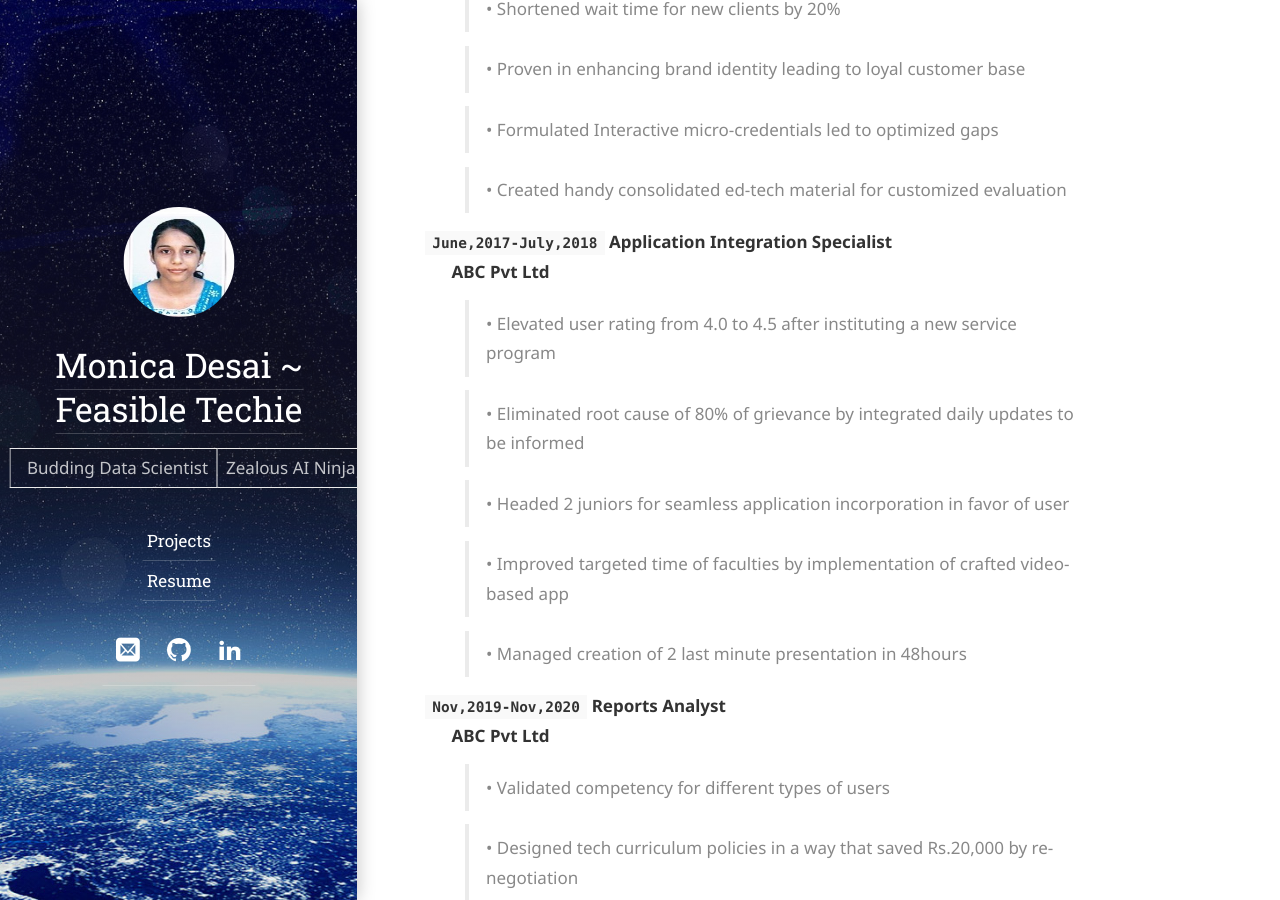
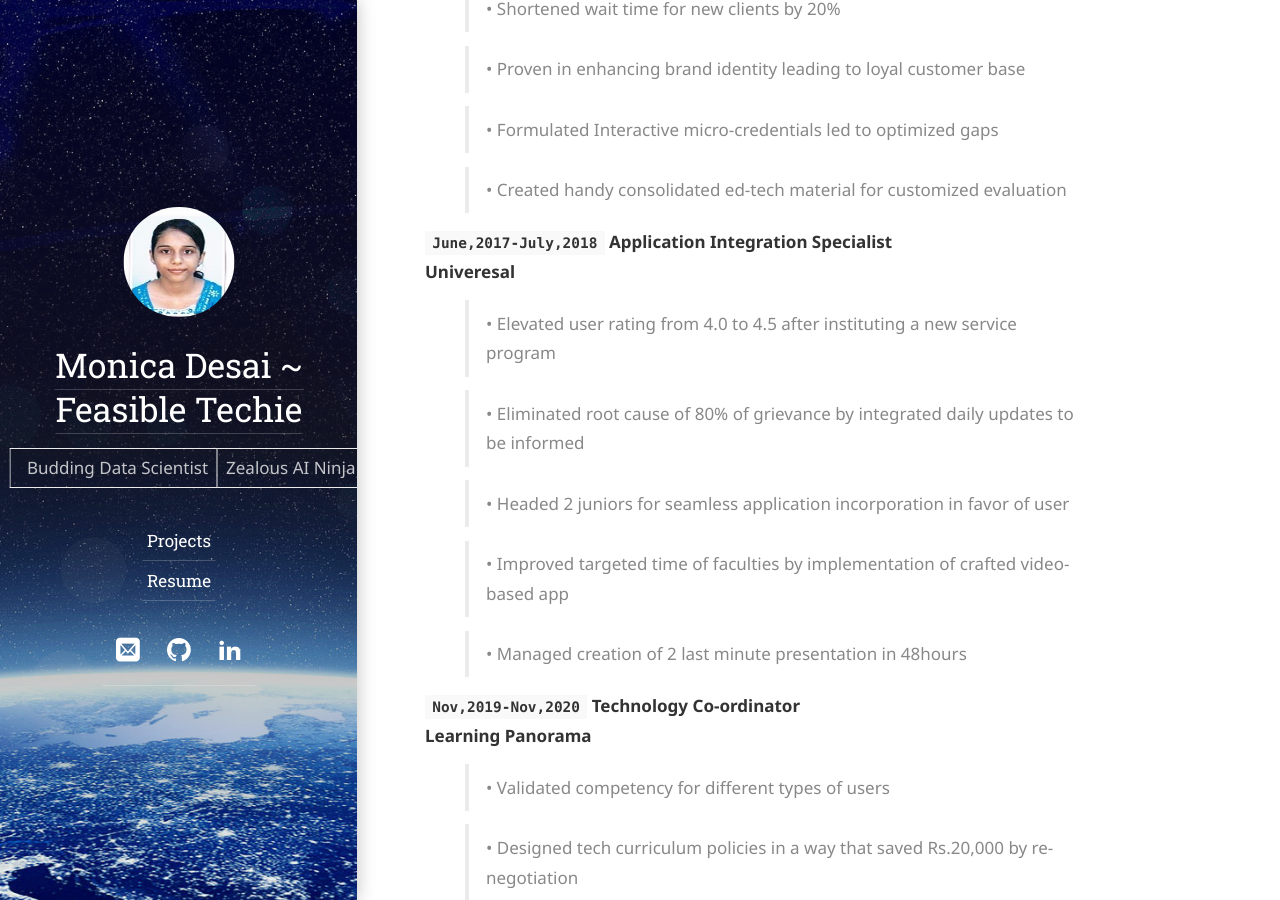
Before and after one commit to monicadesai/monicadesAI-tech.github.io, a Jekyll site: the page built from about.md, in a window 1280 px wide and 900 px high, scrolled down 2742 px. Built offline with Jekyll 4.4.1, drawn with Linux system fonts in a browser that asks for light colours; some web fonts are replaced; our own code applies the rules of GitHub Pages for plain Markdown files.

Commit message:
Update about.md

```diff
--- a/about.md
+++ b/about.md
@@ -65,8 +65,8 @@ Indian Space Research Organization & Indian Insititute of Remote Sensing Certifi
 
 ## **Employment**
 
-`Nov,2019-Nov,2020` **Reports Analyst**
-&nbsp; &nbsp; &nbsp; Cozzy Pvt Ltd
+`Nov,2019-Nov,2020` **Reports Analyst** <br/>
+                    Cozzy Pvt Ltd
 
 : > •	Identified KPIs that raised area coverage 2 times more
 : > •	Structured shipping logs resulted in unified resources
@@ -74,8 +74,8 @@ Indian Space Research Organization & Indian Insititute of Remote Sensing Certifi
 : > •	Conducted quantitative & qualitative visualization analytics on broad array of issues leveraged quarter of deliverables
 : > •	Created process that reduced production time by 20minutes
 
-`Aug,2018-Oct,2019` **Ed-Tech Analyst**
-&nbsp; &nbsp; &nbsp; Rankers
+`Aug,2018-Oct,2019` **Ed-Tech Analyst** <br/>
+                    Rankers
 
 : > •	Designed story-board that discovered pattern growth vs causes location-wise
 : > •	Shortened wait time for new clients by 20%
@@ -83,8 +83,8 @@ Indian Space Research Organization & Indian Insititute of Remote Sensing Certifi
 : > •	Formulated Interactive micro-credentials led to optimized gaps
 : > •	Created handy consolidated ed-tech material for customized evaluation
 
-`June,2017-July,2018` **Application Integration Specialist**
-&nbsp; &nbsp; &nbsp; ABC Pvt Ltd
+`June,2017-July,2018` **Application Integration Specialist** <br/>
+                      Univeresal
 
 : > •	Elevated user rating from 4.0 to 4.5 after instituting a new service program
 : > •	Eliminated root cause of 80% of grievance by integrated daily updates to be informed
@@ -92,8 +92,8 @@ Indian Space Research Organization & Indian Insititute of Remote Sensing Certifi
 : > •	Improved targeted time of faculties by implementation of crafted video-based app
 : > •	Managed creation of 2 last minute presentation in 48hours
 
-`Nov,2019-Nov,2020` **Reports Analyst**
-&nbsp; &nbsp; &nbsp; ABC Pvt Ltd
+`Nov,2019-Nov,2020` **Technology Co-ordinator**
+                    Learning Panorama
 : > •	Validated competency for different types of users
 : > •	Designed tech curriculum policies in a way that saved Rs.20,000 by re-negotiation
 : > •	Presented spontaneous graphics & reports to collaborate with international entity
```
